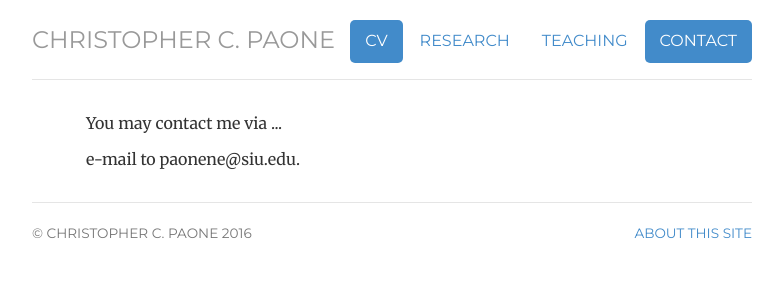
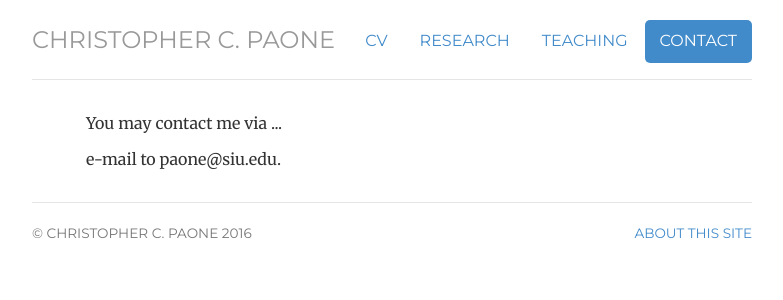
Before and after one commit to paonec/paonec.github.io, a Jekyll site: the page built from contact/index.html, in a window 1280 px wide. Shown: the top 300 px of the page, without its empty margins (248-1031 px from the left). Built offline with Jekyll 4.4.1, drawn with Linux system fonts in a browser that asks for light colours.

Commit message:
Update Contact, typos
Update to Contact page and typos

```diff
--- a/contact/index.html
+++ b/contact/index.html
@@ -13,7 +13,7 @@ description: Christopher C. Paone
 
 	<ul class="list-unstyled">
 <!--	<li>Twitter <a href="#"></a>;</li> -->
-	<li>e-mail to <span class="obfuscate">ude.uis@enenoap</span>.</li>
+	<li>e-mail to <span class="obfuscate">ude.uis@enoap</span>.</li>
 	</ul>
 
 </div>
--- a/cv/index.html
+++ b/cv/index.html
@@ -13,7 +13,7 @@ description: Christopher C. Paone
 
 	<ul class="list-unstyled">
 <!--	<li>Twitter <a href="#"></a>;</li> -->
-	<li>e-mail to <span class="obfuscate">ude.uis@enenoap</span>.</li>
+	<li>e-mail to <span class="obfuscate">ude.uis@enoap</span>.</li>
 	</ul>
 
 </div>
--- a/research/index.html
+++ b/research/index.html
@@ -13,7 +13,7 @@ description: Christopher C. Paone
 
 	<ul class="list-unstyled">
 <!--	<li>Twitter <a href="#"></a>;</li> -->
-	<li>e-mail to <span class="obfuscate">ude.uis@enenoap</span>.</li>
+	<li>e-mail to <span class="obfuscate">ude.uis@enoap</span>.</li>
 	</ul>
 
 </div>
```
Also changed, not shown: other parts of contact/index.html (+1 -1 lines).
